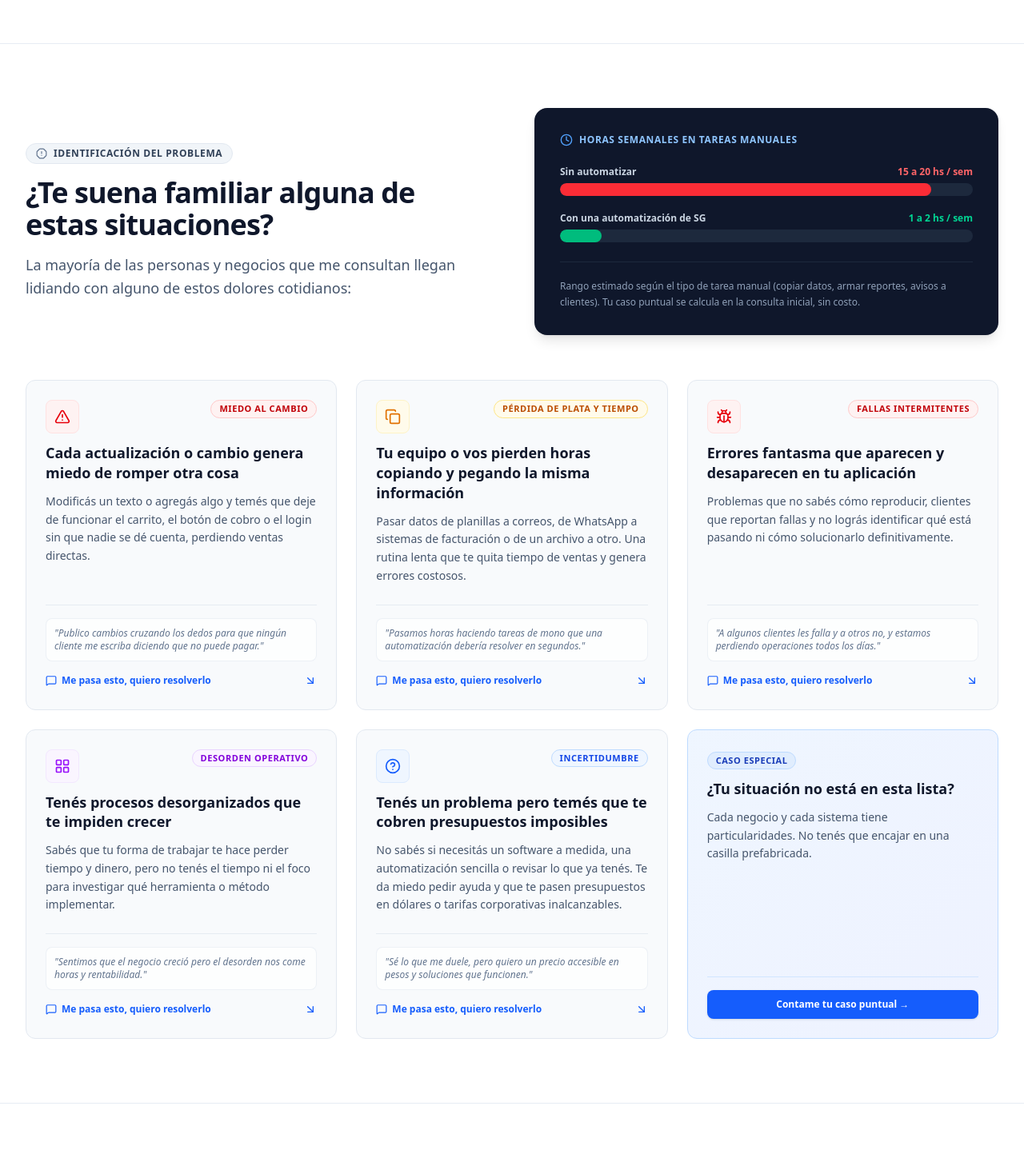
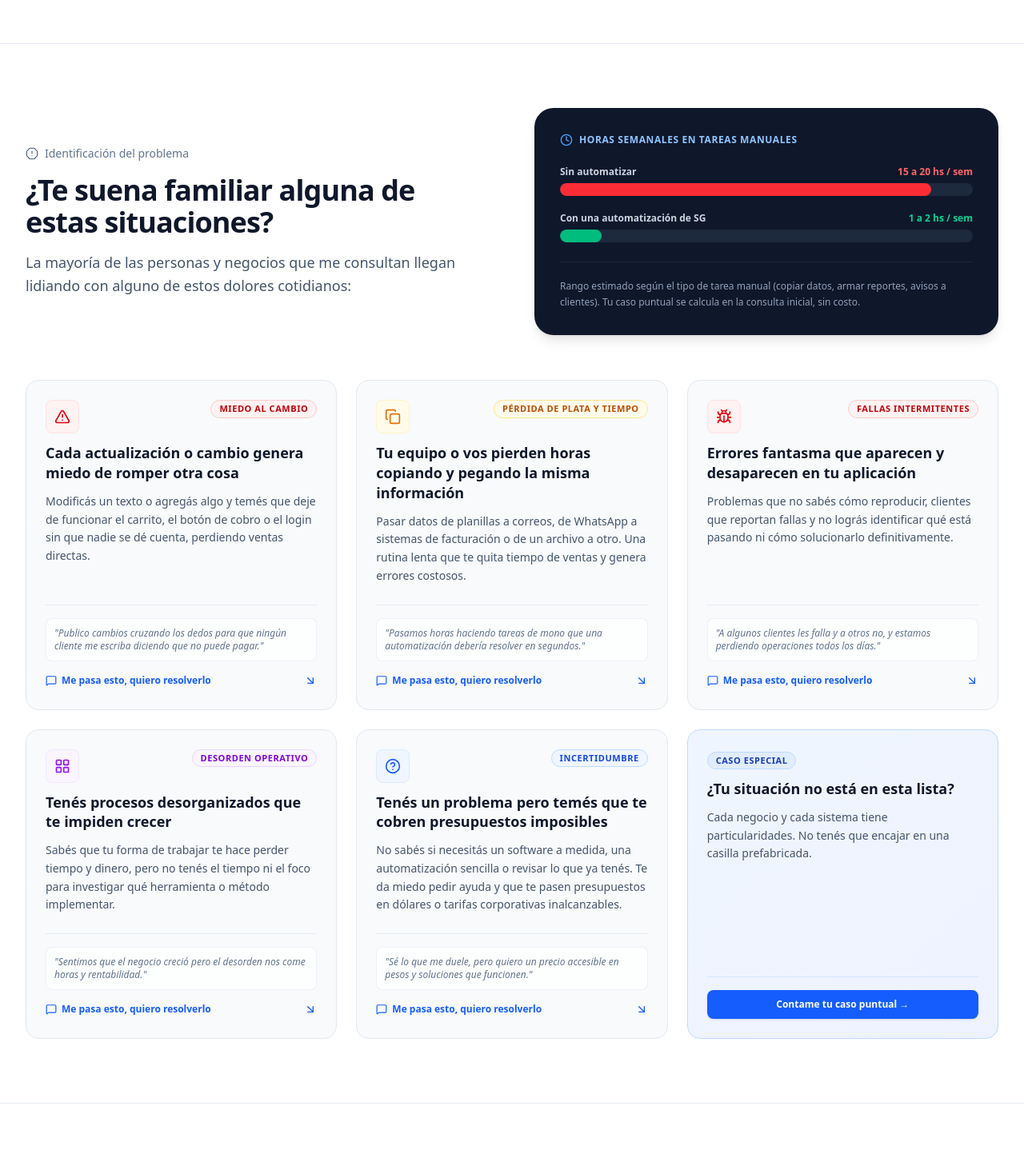
Before and after one commit to sofiigentaa/SG, a React (Vite) app: page / in a window 1280 px wide. Shown: the part 1500-2958 px from the top of the page at 80% size. Built offline with nearby package versions, Linux system fonts and the light colour scheme.

Commit message:
Update ProblemsSection.tsx

```diff
--- a/src/components/ProblemsSection.tsx
+++ b/src/components/ProblemsSection.tsx
@@ -1,4 +1,5 @@
 import React, { useState, useEffect } from 'react';
+import { motion } from 'motion/react';
 import { PROBLEMS_DATA } from '../data/content';
 import { AlertOctagon, ArrowDownRight, MessageSquare, AlertTriangle, Copy, Bug, LayoutGrid, HelpCircle, Clock } from 'lucide-react';
 
@@ -27,9 +28,15 @@ export const ProblemsSection: React.FC<ProblemsSectionProps> = ({ onSelectProble
 
         {/* Section Header with image */}
         <div className="grid grid-cols-1 lg:grid-cols-2 gap-10 lg:gap-14 items-center mb-14">
-          <div className="text-center lg:text-left space-y-4">
-            <div className="inline-flex items-center gap-2 px-3 py-1 rounded-full bg-slate-100 text-slate-700 text-xs font-bold tracking-wider uppercase border border-slate-200">
-              <AlertOctagon className="w-3.5 h-3.5 text-slate-500" />
+          <motion.div
+            initial={{ opacity: 0, y: 16 }}
+            whileInView={{ opacity: 1, y: 0 }}
+            viewport={{ once: true, margin: '-60px' }}
+            transition={{ duration: 0.6, ease: [0.16, 1, 0.3, 1] }}
+            className="text-center lg:text-left space-y-4"
+          >
+            <div className="inline-flex items-center gap-2 text-sm font-medium text-slate-500">
+              <AlertOctagon className="w-4 h-4" />
               <span>Identificación del problema</span>
             </div>
             <h2 className="text-3xl sm:text-4xl font-extrabold tracking-tight text-slate-900">
@@ -38,9 +45,15 @@ export const ProblemsSection: React.FC<ProblemsSectionProps> = ({ onSelectProble
             <p className="text-base sm:text-lg text-slate-600 leading-relaxed">
               La mayoría de las personas y negocios que me consultan llegan lidiando con alguno de estos dolores cotidianos:
             </p>
-          </div>
+          </motion.div>
 
-          <div className="rounded-2xl bg-slate-900 p-6 sm:p-8 shadow-lg">
+          <motion.div
+            initial={{ opacity: 0, y: 16 }}
+            whileInView={{ opacity: 1, y: 0 }}
+            viewport={{ once: true, margin: '-60px' }}
+            transition={{ duration: 0.6, delay: 0.1, ease: [0.16, 1, 0.3, 1] }}
+            className="rounded-3xl bg-slate-900 p-6 sm:p-8 shadow-lg"
+          >
             <div className="flex items-center gap-2 mb-6">
               <Clock className="w-4 h-4 text-blue-400" />
               <span className="text-xs font-bold uppercase tracking-wider text-blue-300">Horas semanales en tareas manuales</span>
@@ -77,12 +90,12 @@ export const ProblemsSection: React.FC<ProblemsSectionProps> = ({ onSelectProble
             <p className="text-xs text-slate-400 leading-relaxed mt-6 pt-5 border-t border-slate-800">
               Rango estimado según el tipo de tarea manual (copiar datos, armar reportes, avisos a clientes). Tu caso puntual se calcula en la consulta inicial, sin costo.
             </p>
-          </div>
+          </motion.div>
         </div>
 
         {/* Cards Grid */}
         <div className="grid grid-cols-1 md:grid-cols-2 lg:grid-cols-3 gap-6">
-          {PROBLEMS_DATA.map((item) => {
+          {PROBLEMS_DATA.map((item, index) => {
             const badgeClasses = {
               red: 'bg-red-50 text-red-700 border-red-200',
               amber: 'bg-amber-50 text-amber-700 border-amber-200',
@@ -100,9 +113,13 @@ export const ProblemsSection: React.FC<ProblemsSectionProps> = ({ onSelectProble
             }[item.badgeColor];
 
             return (
-              <div
+              <motion.div
                 key={item.id}
-                className="flex flex-col justify-between p-6 rounded-xl bg-slate-50 border border-slate-200 hover:border-slate-300 hover:shadow-md transition-all group"
+                initial={{ opacity: 0, y: 18 }}
+                whileInView={{ opacity: 1, y: 0 }}
+                viewport={{ once: true, margin: '-40px' }}
+                transition={{ duration: 0.5, delay: (index % 3) * 0.08, ease: [0.16, 1, 0.3, 1] }}
+                className="flex flex-col justify-between p-6 rounded-2xl bg-slate-50 border border-slate-200 hover:border-slate-300 hover:shadow-md hover:-translate-y-1 transition-all group"
               >
                 <div className="space-y-3">
                   <div className="flex items-start justify-between gap-2">
@@ -137,12 +154,18 @@ export const ProblemsSection: React.FC<ProblemsSectionProps> = ({ onSelectProble
                     <ArrowDownRight className="w-4 h-4" />
                   </button>
                 </div>
-              </div>
+              </motion.div>
             );
           })}
 
           {/* 6th Card: Empathetic Wildcard */}
-          <div className="flex flex-col justify-between p-6 rounded-xl bg-gradient-to-br from-blue-50 to-indigo-50 border border-blue-200 hover:shadow-md transition-all">
+          <motion.div
+            initial={{ opacity: 0, y: 18 }}
+            whileInView={{ opacity: 1, y: 0 }}
+            viewport={{ once: true, margin: '-40px' }}
+            transition={{ duration: 0.5, delay: 0.16, ease: [0.16, 1, 0.3, 1] }}
+            className="flex flex-col justify-between p-6 rounded-2xl bg-gradient-to-br from-blue-50 to-indigo-50 border border-blue-200 hover:shadow-md hover:-translate-y-1 transition-all"
+          >
             <div className="space-y-3">
               <span className="inline-block text-[11px] font-bold px-2.5 py-0.5 rounded-full border bg-blue-100/70 text-blue-800 border-blue-200 uppercase tracking-wider">
                 Caso especial
@@ -164,7 +187,7 @@ export const ProblemsSection: React.FC<ProblemsSectionProps> = ({ onSelectProble
                 Contame tu caso puntual →
               </button>
             </div>
-          </div>
+          </motion.div>
         </div>
 
       </div>
```
